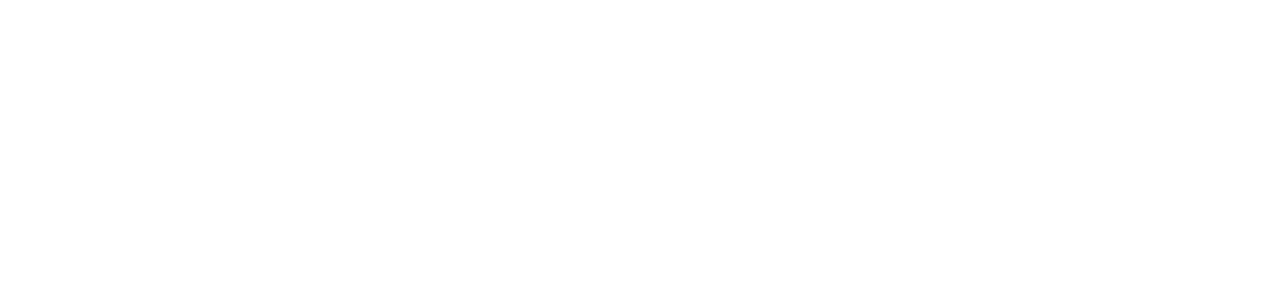
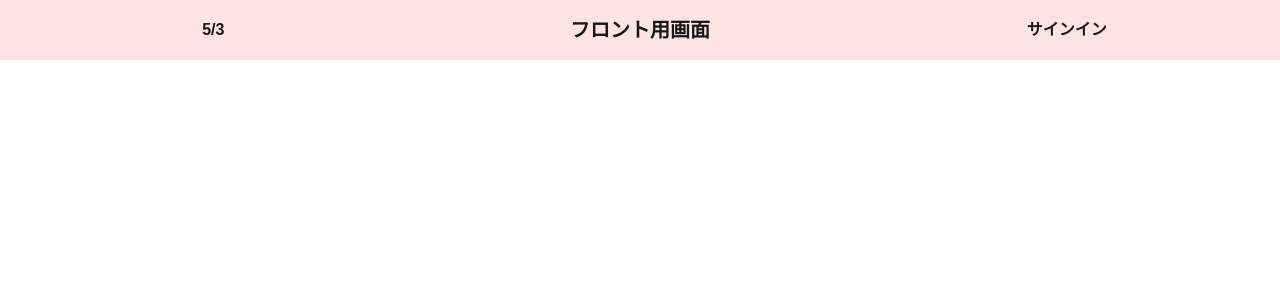
Before and after one commit to kiyo-8jo/cleaning-app, a Next.js app: page / in a window 1280 px wide. Shown: the top 300 px of the page. Built offline with nearby package versions, Linux system fonts and the light colour scheme.

Commit message:
[add] Headerの作成
Headerの外観を作成しました

```diff
--- a/src/app/layout.tsx
+++ b/src/app/layout.tsx
@@ -1,6 +1,7 @@
 import type { Metadata } from "next";
 import { Geist, Geist_Mono } from "next/font/google";
 import "./globals.css";
+import Header from "./layouts/header/Header";
 
 const geistSans = Geist({
   variable: "--font-geist-sans",
@@ -27,6 +28,7 @@ export default function RootLayout({
       <body
         className={`${geistSans.variable} ${geistMono.variable} antialiased`}
       >
+        <Header />
         {children}
       </body>
     </html>
--- /dev/null
+++ b/src/app/layouts/header/Header.tsx
@@ -0,0 +1,19 @@
+const Header = () => {
+  return (
+    <div className="h-15 bg-red-100 flex items-center">
+      <div className="flex flex-1/3 justify-center font-bold">5/3</div>
+      <div className="flex flex-1/3 justify-center font-bold text-xl gap-5 ">
+        <div>フロント用画面</div>
+        {/* <div>ハウス用画面</div>
+        <div>作成用画面</div> */}
+      </div>
+      <div className="flex flex-1/3 justify-center font-bold gap-10">
+        {/* <div>ホームへ</div> */}
+        <div>サインイン</div>
+        {/* <div>サインアウト</div> */}
+      </div>
+    </div>
+  );
+};
+
+export default Header;
```
